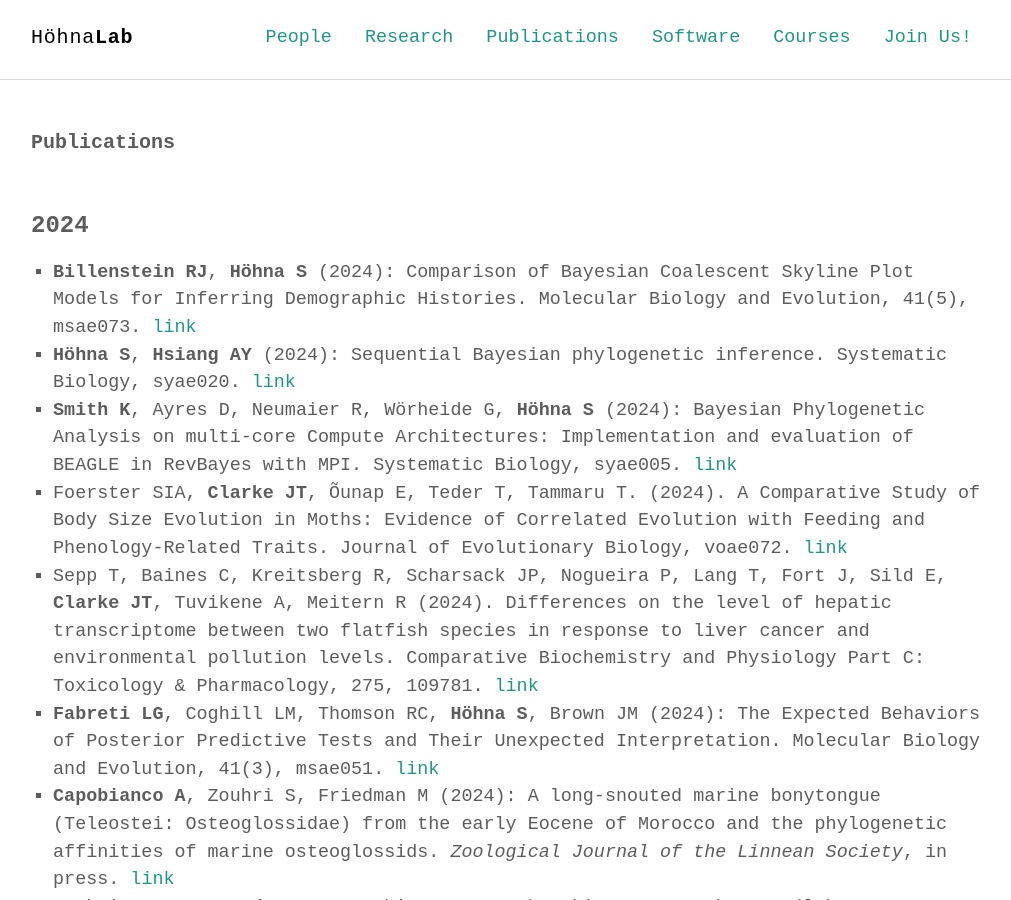
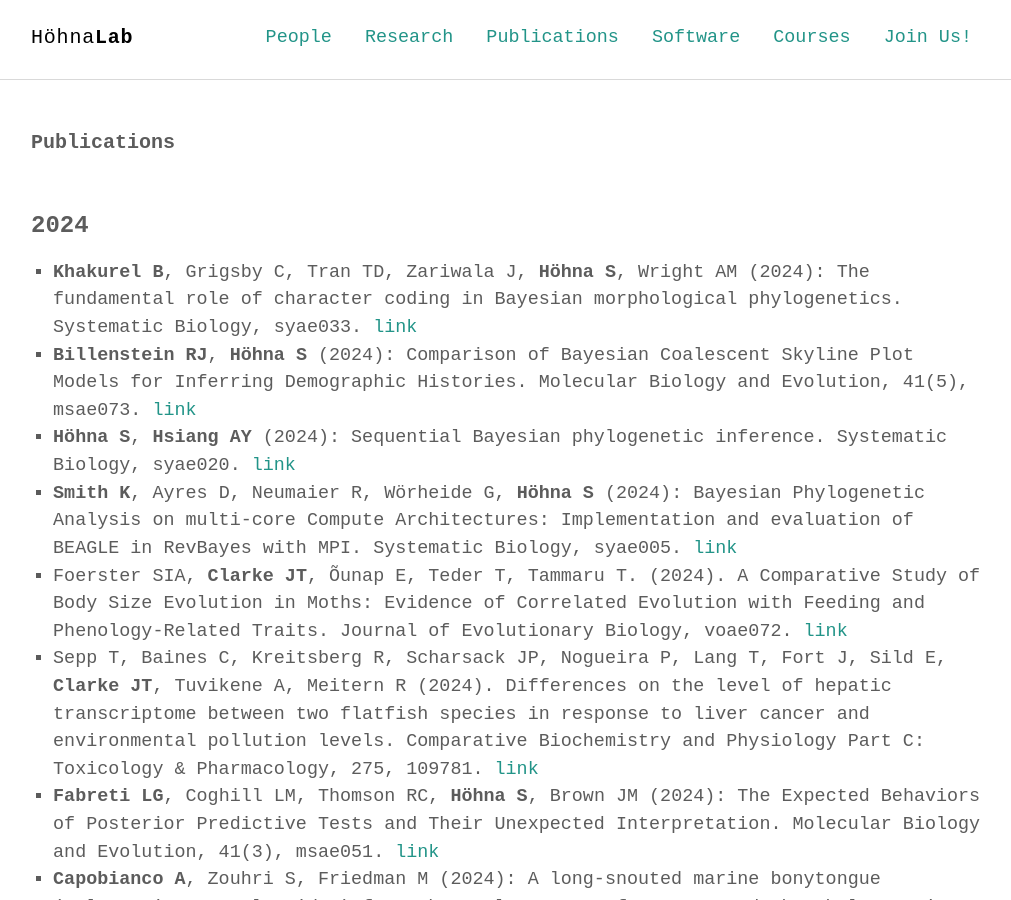
Before and after one commit to hoehnalab/hoehnalab.github.io, a Jekyll site: the page built from publications.md, in a window 1280 px wide and 900 px high. Shown: the whole window, without its empty margins (133-1144 px from the left). Built offline with Jekyll 4.4.1, drawn with Linux system fonts in a browser that asks for light colours; some web fonts are replaced.

Commit message:
Update publications.md

```diff
--- a/publications.md
+++ b/publications.md
@@ -4,6 +4,7 @@ title: Publications
 permalink: /publications/
 ---
 <h3>2024</h3>
+- <strong>Khakurel B</strong>, Grigsby C, Tran TD, Zariwala J, <strong>Höhna S</strong>, Wright AM (2024): The fundamental role of character coding in Bayesian morphological phylogenetics. Systematic Biology, syae033. [link](https://doi.org/10.1093/sysbio/syae033)
 - <strong>Billenstein RJ</strong>, <strong>Höhna S</strong> (2024): Comparison of Bayesian Coalescent Skyline Plot Models for Inferring Demographic Histories. Molecular Biology and Evolution, 41(5), msae073. [link](https://academic.oup.com/mbe/article/41/5/msae073/7648822)
 - <strong>Höhna S</strong>, <strong>Hsiang AY</strong> (2024): Sequential Bayesian phylogenetic inference. Systematic Biology, syae020. [link](https://doi.org/10.1093/sysbio/syae020)
 - <strong>Smith K</strong>, Ayres D, Neumaier R, Wörheide G, <strong>Höhna S</strong> (2024): Bayesian Phylogenetic Analysis on multi-core Compute Architectures: Implementation and evaluation of BEAGLE in RevBayes with MPI. Systematic Biology, syae005. [link](https://academic.oup.com/sysbio/advance-article-abstract/doi/10.1093/sysbio/syae005/7591007)
```
